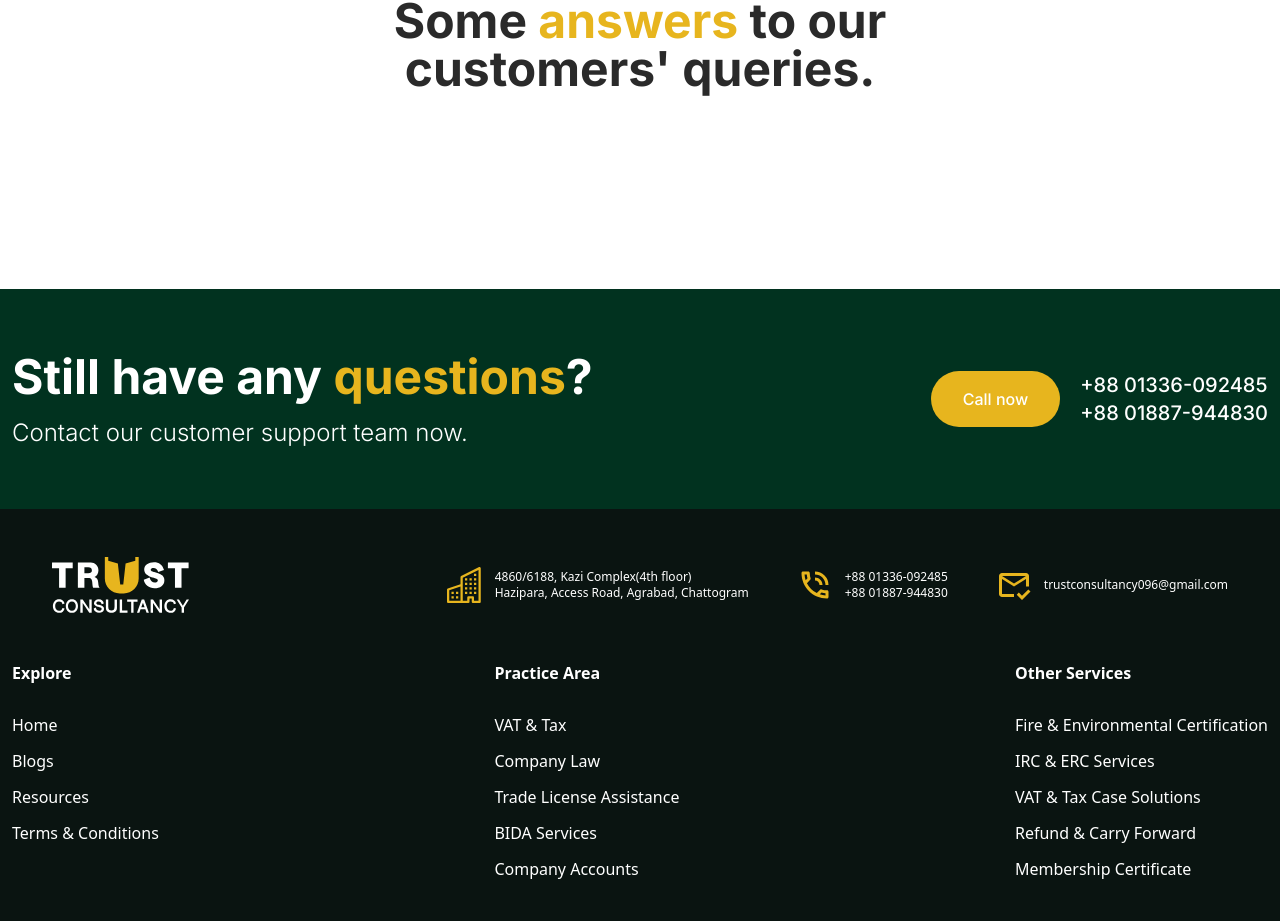
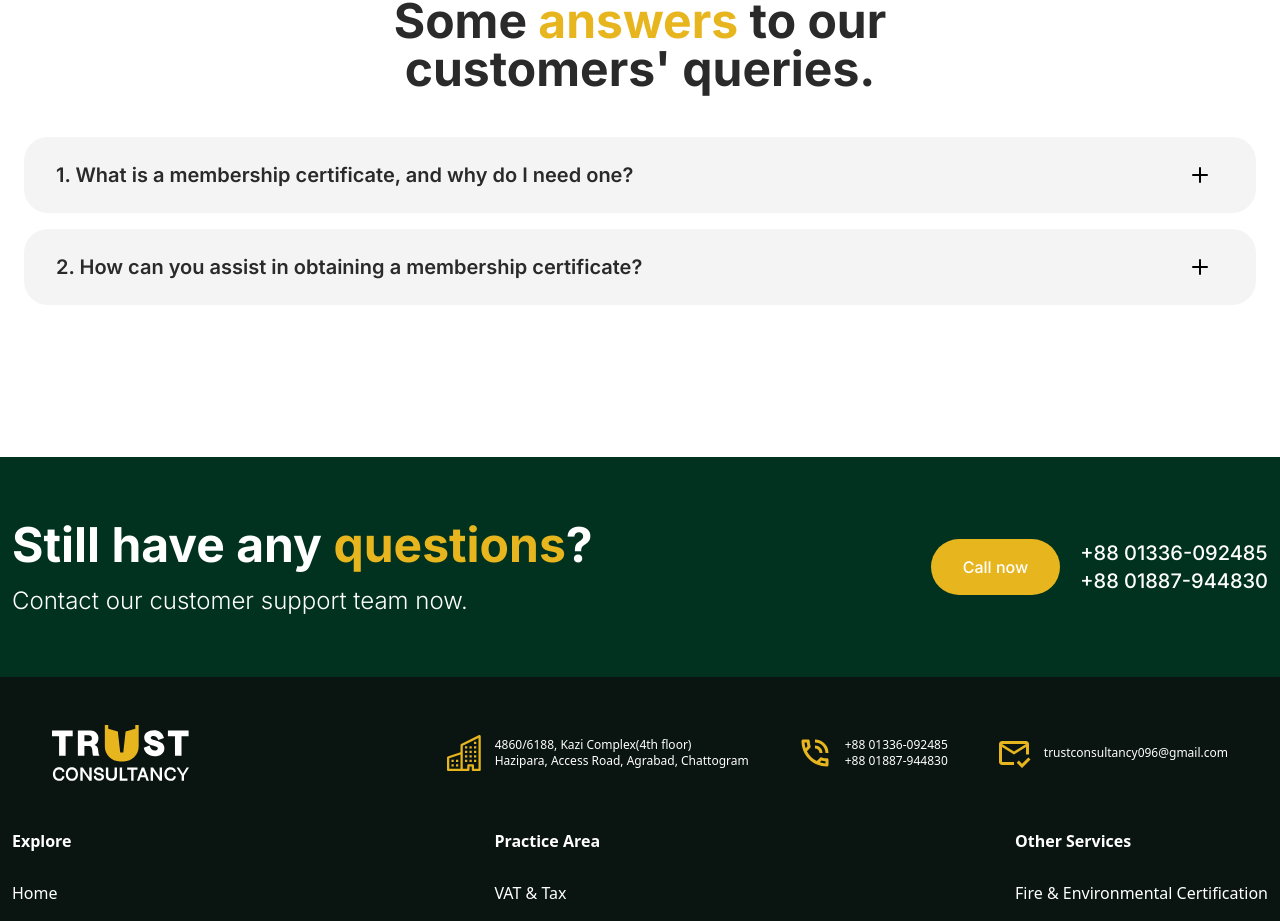
Before and after one commit to nasif07/trust-consultancy-client, a React (Vite) app: page /membership-certificate in a window 1280 px wide. Shown: the part 1637-2558 px from the top of the page. Built offline with nearby package versions, Linux system fonts and the light colour scheme.

Commit message:
added services card link

```diff
--- a/index.html
+++ b/index.html
@@ -2,7 +2,7 @@
 <html lang="en">
   <head>
     <meta charset="UTF-8" />
-    <link rel="icon" type="image/svg+xml" href="/logo.svg" />
+    <link rel="icon" type="image/svg+xml" href="/trust-consultancy.svg" />
     <meta name="viewport" content="width=device-width, initial-scale=1.0" />
     <title>Trust Consultancy</title>
   </head>
--- a/src/Pages/CompanyAccounts/CompanyAccounts.jsx
+++ b/src/Pages/CompanyAccounts/CompanyAccounts.jsx
@@ -47,6 +47,19 @@ const CompanyAccounts = () => {
     },
   ];
 
+  const faqData = [
+    {
+      title: "1. Why is professional accounting important?",
+      description:
+        "Accurate financial records ensure compliance, facilitate tax filing, and support business growth.",
+    },
+    {
+      title: "2. Do you provide bookkeeping services?",
+      description:
+        "Yes, we offer bookkeeping, financial reporting, and advisory services.",
+    },
+  ];
+
   return (
     <>
       <HeroBanner
@@ -58,7 +71,7 @@ const CompanyAccounts = () => {
       <ServiceListView
         title={"Our Company Accounts Services"}
         itemData={lists}></ServiceListView>
-      <Faq></Faq>
+      <Faq faqData={faqData}></Faq>
     </>
   );
 };
--- a/src/Pages/Home/Banner.jsx
+++ b/src/Pages/Home/Banner.jsx
@@ -9,13 +9,13 @@ import { NavLink } from "react-router";
 
 const Banner = () => {
   return (
-    <section className="max-w-[1300px] mx-auto pt-4 pb-10 lg:py-28 px-3 md:px-10 lg:px-0 flex flex-col lg:flex-row gap-40 items-center font-inter">
+    <section className="max-w-[1300px] mx-auto pt-4 pb-10 lg:py-28 px-3 md:px-10 lg:px-0 flex flex-col lg:flex-row gap-14 md:gap-40 items-center font-inter">
       <motion.div
         initial={{ x: -100, opacity: 0 }}
         animate={{ x: 0, opacity: 1 }}
         transition={{ duration: 1, delay: 0.3 }}
         className="max-w-[650px]">
-        <h1 className="text-[#2A2A2A] font-bold text-3xl md:text-4xl lg:text-[65px] pb-7 md:!leading-[80px] tracking-wide">
+        <h1 className="text-[#2A2A2A] font-bold text-[38px] leading-[46px] lg:text-[65px] pb-7 md:!leading-[80px] tracking-wide">
           Your Partner in Business{" "}
           <TypeAnimation
             className="text-[]"
--- a/src/Pages/Home/Services.jsx
+++ b/src/Pages/Home/Services.jsx
@@ -5,6 +5,7 @@ import img4 from "../../assets/leafIcon.svg";
 import img5 from "../../assets/rangeIcon.svg";
 import img6 from "../../assets/refundIcon.svg";
 import { motion } from "framer-motion";
+import { NavLink } from "react-router";
 
 const servicesData = [
   {
@@ -12,35 +13,41 @@ const servicesData = [
     subtitle:
       "Expert guidance on VAT and tax compliance, filing, Documentation, and strategic planning.",
     image: img1,
+    to: "/vat-&-tax",
   },
   {
     title: "Company Law Services",
     subtitle:
       "Legal support for company registration, regulatory compliance, and corporate governance.",
     image: img2,
+    to: "/company-law",
   },
   {
     title: "Trade License Assistance",
     subtitle: "Seamless assistance in obtaining and renewing trade licenses.",
     image: img3,
+    to: "/trade-license",
   },
   {
     title: "Fire & Environmental Doc",
     subtitle:
       "Ensuring businesses meet fire safety and environmental compliance standards.",
     image: img4,
+    to: "/fire-&-environmental-certification",
   },
   {
     title: "VAT & Tax Case Solutions",
     subtitle:
       "Expert representation and resolution of VAT and tax-related disputes.",
     image: img5,
+    to: "/vat-&-tax-case-solutions",
   },
   {
     title: "Refund & Carry Forward",
     subtitle:
       "Efficient management of VAT refunds and tax credit carry forward processes.",
     image: img6,
+    to: "/refund-&-carry-forward",
   },
 ];
 
@@ -82,8 +89,11 @@ const Services = () => {
             },
           }}>
           {servicesData.map((item, index) => (
+            <NavLink
+              to={item.to}
+              onClick={() => window.scrollTo(0, 0)}
+              key={index}>
               <motion.div
-              key={index}
                 className="border-2 border-[#03472D] rounded-2xl p-6 md:p-12"
                 initial={{ scale: 0.9, opacity: 0 }}
                 whileInView={{ scale: 1, opacity: 1 }}
@@ -116,6 +126,7 @@ const Services = () => {
                   <p className="text-white text-base">{item.subtitle}</p>
                 </motion.div>
               </motion.div>
+            </NavLink>
           ))}
         </motion.div>
       </div>
--- a/src/Pages/MembershipCertificate/MembershipCertificate.jsx
+++ b/src/Pages/MembershipCertificate/MembershipCertificate.jsx
@@ -39,6 +39,19 @@ const MembershipCertificate = () => {
     },
   ];
 
+  const faqData = [
+    {
+      title: "1. What is a membership certificate, and why do I need one?",
+      description:
+        "A membership certificate verifies your business’s affiliation with industry or trade associations, enhancing credibility.",
+    },
+    {
+      title: "2. How can you assist in obtaining a membership certificate?",
+      description:
+        "We guide businesses through the application process and ensure all necessary documentation is completed accurately.",
+    },
+  ];
+
   return (
     <>
       <HeroBanner
@@ -50,7 +63,7 @@ const MembershipCertificate = () => {
       <ServiceListView
         title={"Our Membership Certificate Services"}
         itemData={lists}></ServiceListView>
-      <Faq></Faq>
+      <Faq faqData={faqData}></Faq>
     </>
   );
 };
```
Also changed, not shown: public/trust-consultancy.svg (added). Lines whose indentation alone changed are shown as unchanged.
